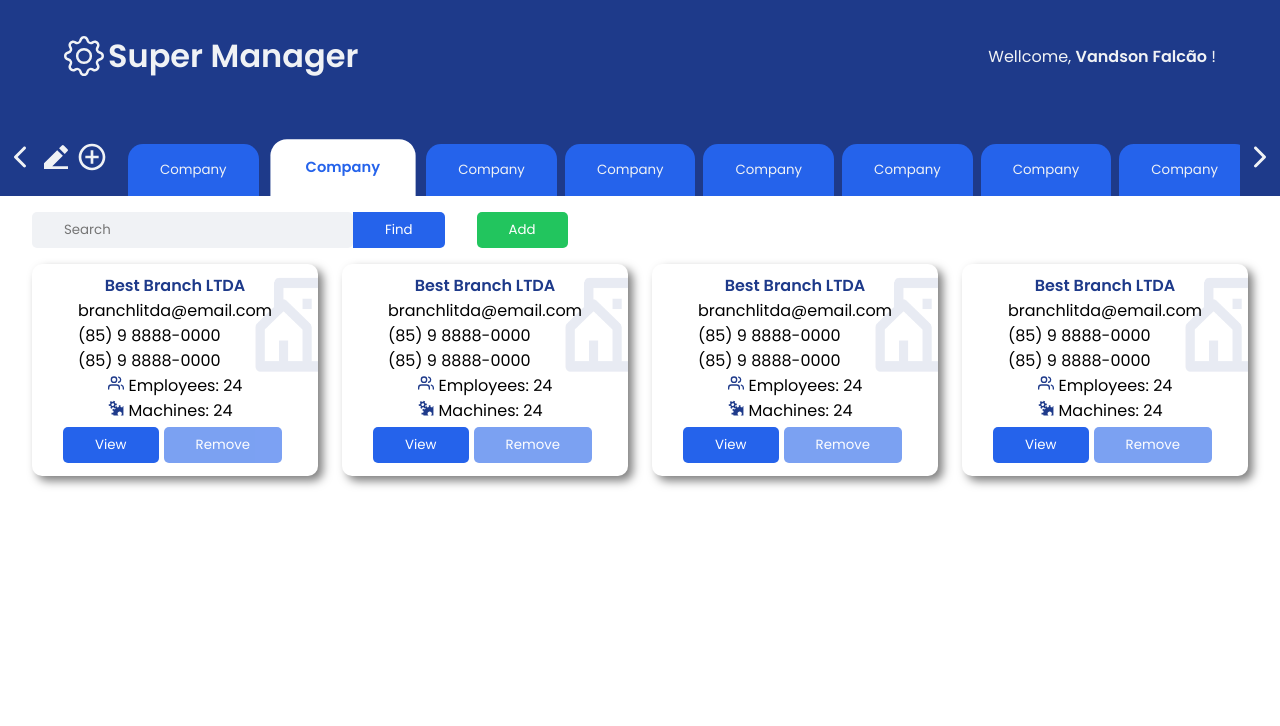
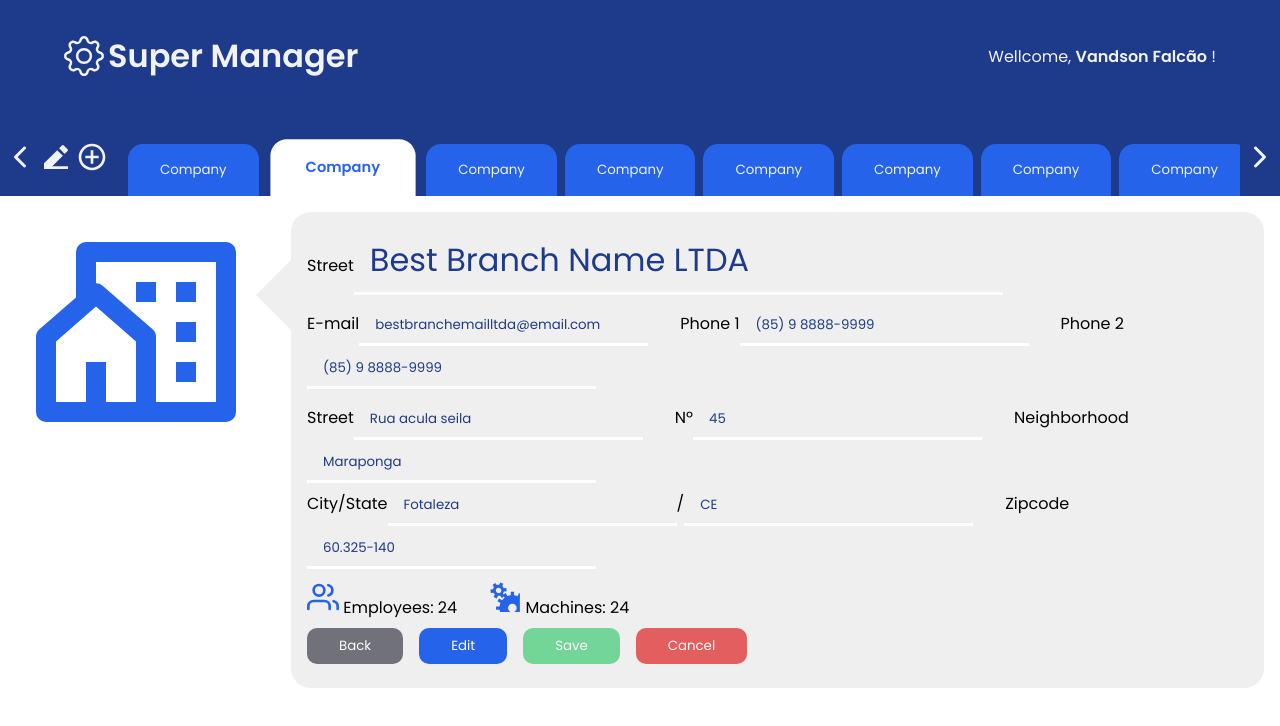
Before and after one commit to vandsonfalcao/SuperManager, a React (Create React App) app: page / in a window 1280 px wide. Shown: the top 726 px of the page. Built offline with nearby package versions, Linux system fonts and the light colour scheme.

Commit message:
Branch view component project

```diff
--- /dev/null
+++ b/src/component/Branch/index.tsx
@@ -0,0 +1,68 @@
+import { RiCommunityLine } from "react-icons/ri";
+import { FiUsers } from "react-icons/fi";
+import { GiGears } from "react-icons/gi";
+
+import { Container, Content, Detail } from "./styles";
+
+export function Branch() {
+  return (
+    <Container>
+      <div>
+        <RiCommunityLine />
+        <section></section>
+        <Detail>
+          <div>
+            <label>Street</label>
+            <input
+              className="title"
+              type="text"
+              value="Best Branch Name LTDA"
+            />
+          </div>
+          <div>
+            <label>E-mail</label>
+            <input type="text" value="bestbranchemailltda@email.com" />
+            <label className="target">Phone 1</label>
+            <input type="text" value="(85) 9 8888-9999" />
+            <label className="target">Phone 2</label>
+            <input type="text" value="(85) 9 8888-9999" />
+          </div>
+          <div>
+            <label>Street</label>
+            <input type="text" value="Rua acula seila" />
+            <label className="target">Nº</label>
+            <input type="text" value="45" />
+            <label className="target">Neighborhood</label>
+            <input type="text" value="Maraponga" />
+            <br />
+            <label>City/State</label>
+            <input type="text" value="Fotaleza" />
+            <label>/</label>
+            <input type="text" value="CE" />
+            <label className="target">Zipcode</label>
+            <input type="text" value="60.325-140" />
+          </div>
+          <div>
+            <label>
+              <FiUsers /> Employees: {24}
+            </label>
+            <label className="target">
+              <GiGears /> Machines: {24}
+            </label>
+          </div>
+          <div>
+            <button className="bt-back">Back</button>
+            <button className="bt-edit">Edit</button>
+            <button disabled className="bt-save">
+              Save
+            </button>
+            <button disabled className="bt-cancel">
+              Cancel
+            </button>
+          </div>
+        </Detail>
+      </div>
+      <Content></Content>
+    </Container>
+  );
+}
--- /dev/null
+++ b/src/component/Branch/styles.ts
@@ -0,0 +1,85 @@
+import styled from 'styled-components';
+
+export const Container = styled.div`
+    flex: 1;
+    padding: 1rem;
+    display: flex;
+    flex-direction: column;
+
+    //image + triangle
+    >div {
+        display:flex;
+        >svg {
+            font-size: 15rem;
+            color: var(--blue);
+        }
+        //triangle
+        section {
+            margin-top:3rem;
+            content: "";
+            width: 0;
+            height: 0;
+            position: relative;
+            border-right: 35px solid rgba(100, 100, 100, 0.1);
+            border-bottom: 35px solid transparent;
+            /*Faz seta "apontar para baixo. Definir o valor como 'top' fará ela "apontar para cima" */
+            /*Aqui entra a cor da "aba" do balão */
+            border-top: 35px solid transparent;
+        }
+    }
+`;
+
+export const Detail = styled.form`
+    padding: 1rem;
+    flex: 1;
+    background: rgba(100, 100, 100, 0.1);
+    border-radius: 20px;
+
+    >div {
+        margin-bottom: 0.5rem;
+        input[type="text"]{
+            padding: 0.5rem 1rem;
+            margin-bottom: 0.25rem;
+            background: transparent;
+            border: 0;
+            border-bottom: 3px solid #fff;
+            color: var(--dark-blue);
+        }
+        input[type="text"].title {
+            font-size: 2rem;
+        }
+        svg {
+            color: var(--blue);
+            font-size: 2rem;
+        }
+        label.target {
+            margin-left: 2rem;
+        }
+        button {
+            padding: 0.5rem 2rem;
+            border-radius: 10px;
+            color: #fff;
+            margin-right: 1rem;
+            &:hover {
+                filter: brightness(0.9);
+            }
+            &.bt-back {
+                background: var(--text);
+            }
+            &.bt-edit {
+                background: var(--blue);
+            }
+            &.bt-save {
+                background: var(--green);
+            }
+            &.bt-cancel {
+                background: var(--red);
+            }
+        }
+    }
+
+`;
+
+export const Content = styled.div`
+    height: 200px;
+`;
--- a/src/page/home/index.tsx
+++ b/src/page/home/index.tsx
@@ -2,13 +2,15 @@ import Header from "../../component/Header/index";
 import Companies from "../../component/Companies/index";
 import { Container } from "./styles";
 import { Branches } from "../../component/Branches";
+import { Branch } from "../../component/Branch";
 
 export default function home() {
   return (
     <Container>
       <Header fullname="Vandson de Sousa Falcão" />
       <Companies />
-      <Branches />
+      {/* <Branches /> */}
+      <Branch />
     </Container>
   );
 }
```
